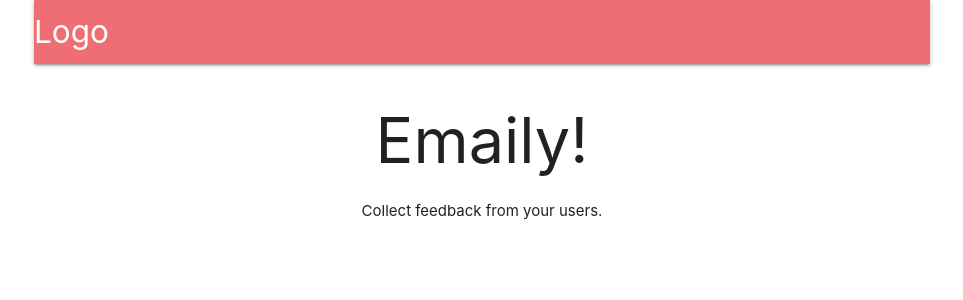
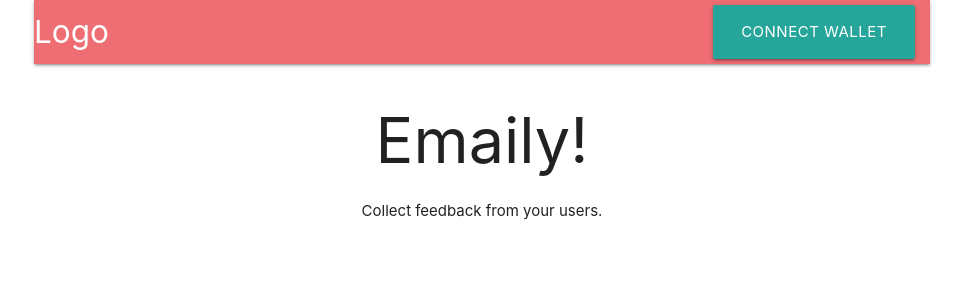
Before and after one commit to elliotkoss/node-react-udemy-course-project, a React (Create React App) app in the folder client/: page / in a window 1280 px wide. Shown: the top 300 px of the page, without its empty margins (158-1121 px from the left). Built offline with nearby package versions, Linux system fonts and the light colour scheme; no server answers.

Commit message:
render children in Header component

```diff
--- a/client/src/components/Header.js
+++ b/client/src/components/Header.js
@@ -31,6 +31,7 @@ import Payments from './Payments';
                     </Link>
                     <ul className="right">
                         {this.renderContent()}
+                        {this.props.children}
                     </ul>
                 </div>
             </nav>
```
